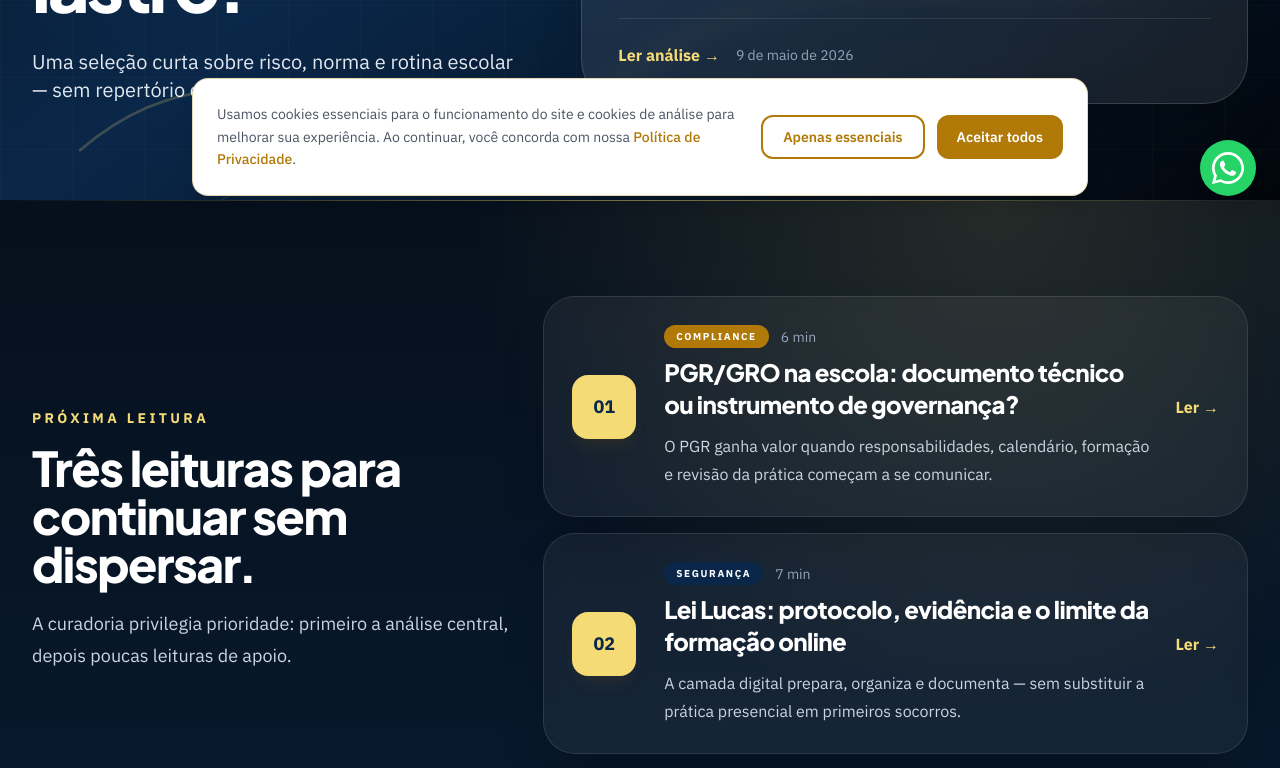
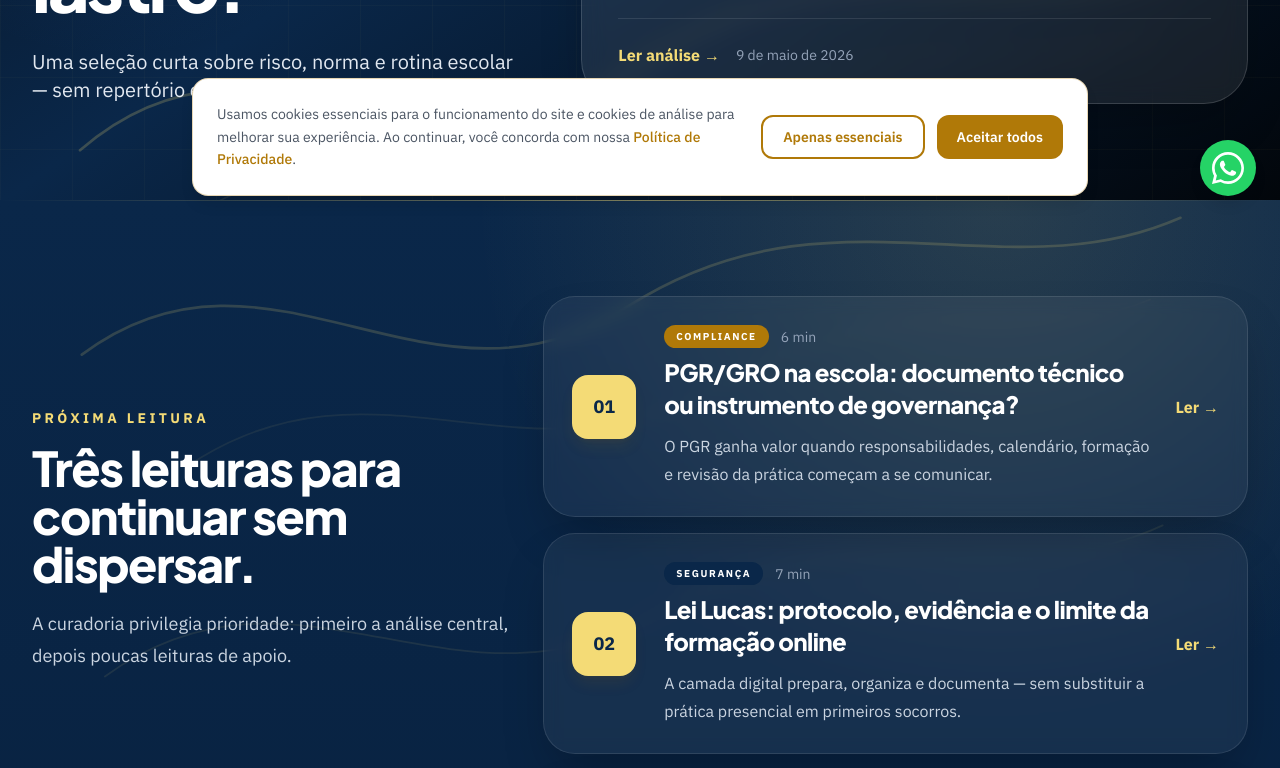
Before and after one commit to CACFLeite/excellentia-site, a Next.js app: page /blog in a window 1280 px wide. Shown: the part 580-1348 px from the top of the page. Built offline with nearby package versions, Linux system fonts and the light colour scheme; no server answers.

Commit message:
align intelligence page background

```diff
--- a/src/app/(main)/blog/page.tsx
+++ b/src/app/(main)/blog/page.tsx
@@ -158,9 +158,14 @@ export default function BlogPage() {
         </div>
       </section>
 
-      <section className="relative overflow-hidden bg-[#06101c] py-20 text-white md:py-24">
-        <div className="absolute inset-0 bg-[radial-gradient(circle_at_78%_0%,rgba(244,219,118,.13),transparent_28%),linear-gradient(180deg,#06101c_0%,#0a2749_100%)]" />
+      <section className="relative overflow-hidden bg-navy py-20 text-white md:py-24">
+        <div className="absolute inset-0 bg-[radial-gradient(circle_at_78%_0%,rgba(244,219,118,.13),transparent_28%),linear-gradient(180deg,#0a2749_0%,#071d38_100%)]" />
         <div className="absolute inset-x-0 top-0 h-px bg-gradient-to-r from-transparent via-gold-light/50 to-transparent" />
+        <svg className="pointer-events-none absolute left-0 top-[-5rem] hidden h-[48rem] w-full opacity-50 lg:block" viewBox="0 0 1440 760" fill="none" aria-hidden="true">
+          <path d="M92 212C304 54 482 302 706 158C934 12 1128 146 1328 58" stroke="#f4db76" strokeOpacity=".34" strokeWidth="3" strokeLinecap="round" />
+          <path d="M210 338C420 196 588 372 808 248C1018 130 1166 206 1294 150" stroke="#f4db76" strokeOpacity=".14" strokeWidth="2" strokeLinecap="round" />
+          <path d="M118 574C334 418 510 634 738 504C952 382 1126 488 1308 404" stroke="#f4db76" strokeOpacity=".18" strokeWidth="2" strokeLinecap="round" />
+        </svg>
         <div className="relative mx-auto max-w-7xl px-4 sm:px-6 lg:px-8">
           <div className="grid grid-cols-1 gap-8 lg:grid-cols-[.68fr_1fr] lg:items-start">
             <div className="lg:sticky lg:top-28">
```
